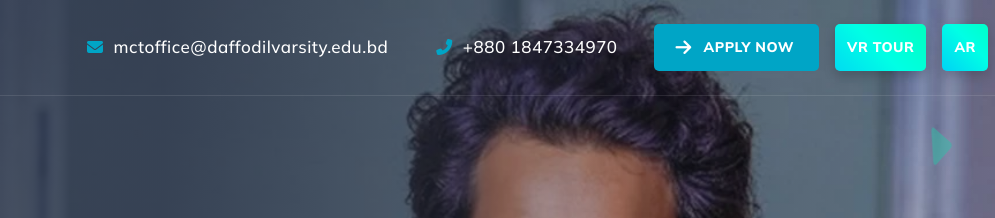
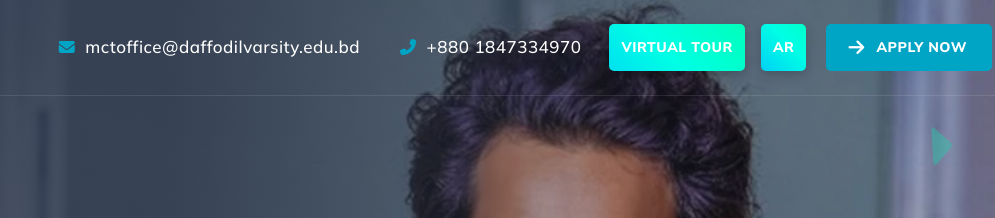
Before and after one commit to dsh-mahi/multimedia-and-creative-technology, a plain HTML site: page index.html in a window 1280 px wide. Shown: the top 218 px of the page, 285-1280 px from the left. Drawn offline with nearby package versions, Linux system fonts and the light colour scheme; animation ran at ten frames a second; a script that the page names is missing; files whose address does not match are found by name.

Commit message:
updated nav bar

```diff
--- a/index.html
+++ b/index.html
@@ -921,17 +921,29 @@
                       <div style="margin-right: -80px;" class="attr-nav align-items-xl-center ms-xl-auto main-font d-flex">
                         <ul class="d-flex align-items-center mb-0">
                           <!-- Email Option -->
-                          <li class="nav-item me-4">
+                          <li class="nav-item me-3">
                             <a href="mailto:youremail@email.com" class="nav-link">
                               <i class="fas fa-envelope"></i>
                               <span> mctoffice@daffodilvarsity.edu.bd</span>
                             </a>
                           </li>
                           <!-- Call Us Option -->
-                          <li class="nav-item me-4">
+                          <li class="nav-item me-3">
                             <a href="tel:+1235235598" class="nav-link">
                               <i class="fas fa-phone-alt"></i>
-                              <span>	+880 1847334970</span>
+                              <span>+880 1847334970</span>
+                            </a>
+                          </li>
+                          <!-- Virtual Assistant Button -->
+                          <li class="d-none d-xl-inline-block me-3">
+                            <a href="https://dsh-mahi.github.io/mct-virtual-tour/" class="butn md mct-gradient-button" target="_blank">
+                              <span class="label">Virtual Tour</span>
+                            </a>
+                          </li>
+                          <!-- AR Button -->
+                          <li class="d-none d-xl-inline-block">
+                            <a href="https://postimg.cc/sBxjYNwq" class="butn md mct-gradient-button" target="_blank">
+                              <span class="label">AR</span>
                             </a>
                           </li>
                           <!-- Apply Now Button -->
@@ -940,18 +952,6 @@
                               <i class="fa-solid fa-arrow-right icon-arrow before"></i>
                               <span class="label">Apply Now</span>
                               <i class="fa-solid fa-arrow-left icon-arrow after"></i>
-                            </a>
-                          </li>
-                          <!-- Virtual Assistant Button -->
-                          <li class="d-none d-xl-inline-block me-3">
-                            <a href="https://dsh-mahi.github.io/mct-virtual-tour/" class="butn md mct-gradient-button" target="_blank">
-                              <span class="label">VR Tour</span>
-                            </a>
-                          </li>
-                          <!-- AR Button -->
-                          <li class="d-none d-xl-inline-block">
-                            <a href="https://postimg.cc/sBxjYNwq" class="butn md mct-gradient-button" target="_blank">
-                              <span class="label">AR</span>
                             </a>
                           </li>
                         </ul>
```
